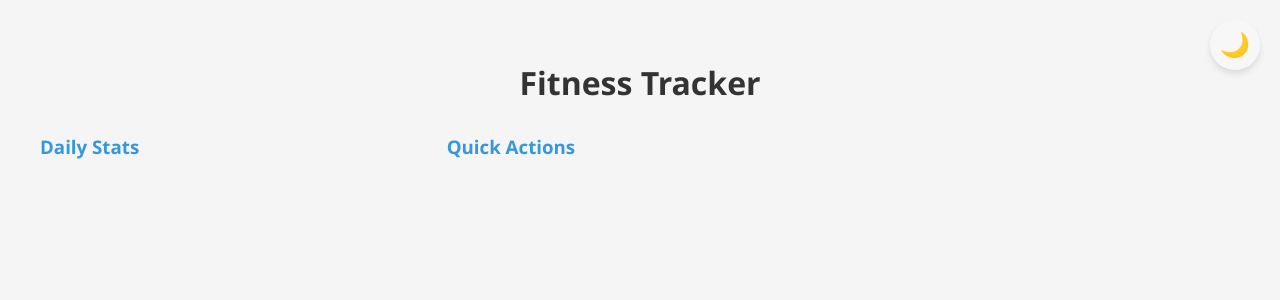
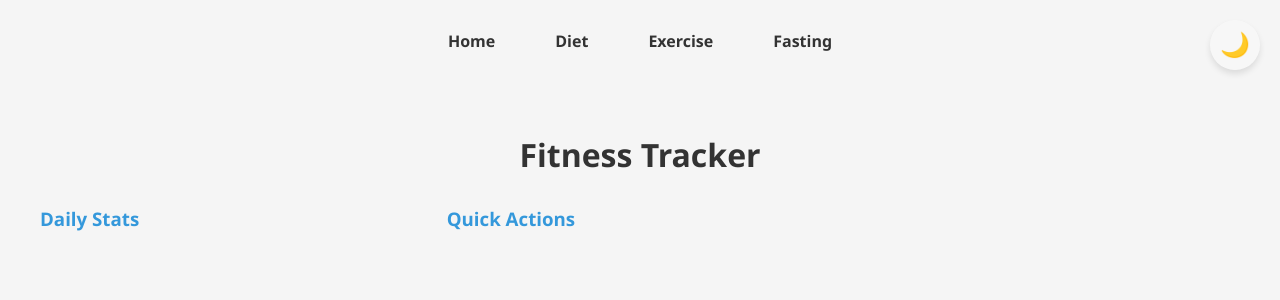
Before and after one commit to immustafa37/frontend-fitness-tracker, a React (Create React App) app: page / in a window 1280 px wide. Shown: the top 300 px of the page. Built offline with nearby package versions, Linux system fonts and the light colour scheme.

Commit message:
updated file App.js

```diff
--- a/src/App.js
+++ b/src/App.js
@@ -1,14 +1,32 @@
 import React from 'react';
 import { ThemeProvider } from './context/ThemeContext';
+import { BrowserRouter as Router, Routes, Route, Link } from 'react-router-dom';
 import './App.css';
 import Home from './pages/Home/Home';
+import Diet from './pages/Diet/Diet';
+import Exercise from './pages/Exercise/Exercise';
+import Fasting from './pages/Fasting/Fasting';
 
 function App() {
   return (
     <ThemeProvider>
-      <div className="app">
-        <Home />
-      </div>
+      <Router>
+        <div className="app">
+          <nav className="navbar">
+            <Link to="/" className="nav-link">Home</Link>
+            <Link to="/diet" className="nav-link">Diet</Link>
+            <Link to="/exercise" className="nav-link">Exercise</Link>
+            <Link to="/fasting" className="nav-link">Fasting</Link>
+          </nav>
+
+          <Routes>
+            <Route path="/" element={<Home />} />
+            <Route path="/diet" element={<Diet />} />
+            <Route path="/exercise" element={<Exercise />} />
+            <Route path="/fasting" element={<Fasting />} />
+          </Routes>
+        </div>
+      </Router>
     </ThemeProvider>
   );
 }
```
